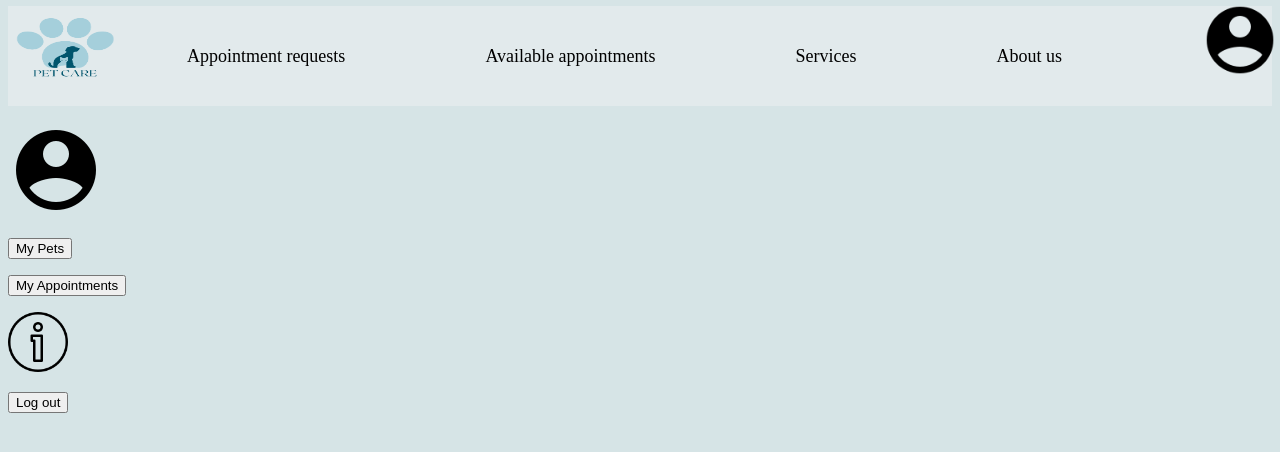
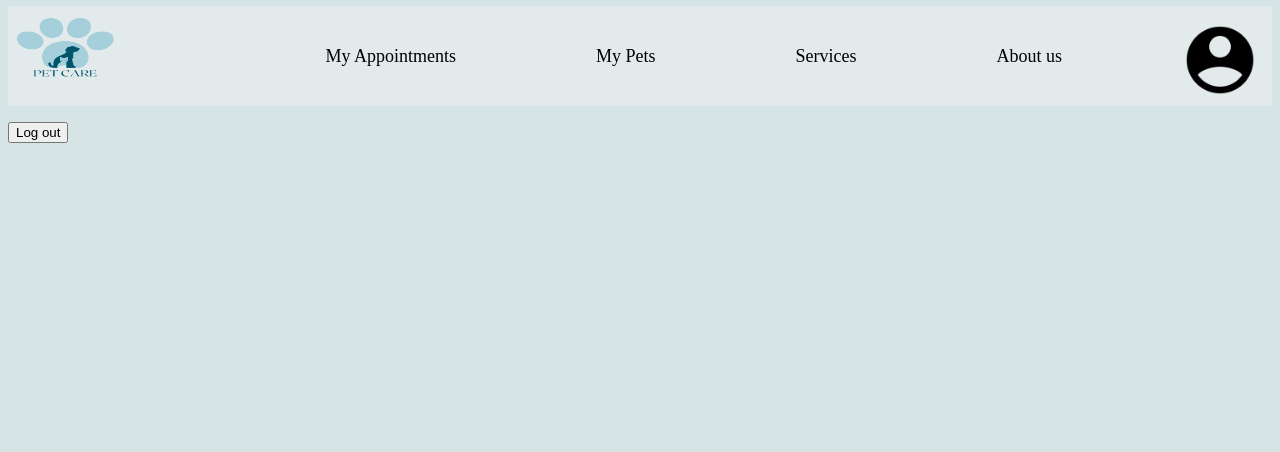
Before and after one commit to Alhanoufala/Pet-care, a PHP site: page /ownerHomePage.html in a window 1280 px wide. Shown: the top 452 px of the page. Run offline with PHP 8.4, Linux system fonts and the light colour scheme.

Commit message:
ownerHomePage bar

```diff
--- a/managerHomePage.html
+++ b/managerHomePage.html
@@ -11,7 +11,7 @@
 
    <div class="navbar">
    <a href="ManagerAboutUs.html">About us</a>
-  <a href="Services.html" class= "active"> Services</a>
+  <a href="Services.html"> Services</a>
   <a href="availableAppointments.html">Available appointments</a>
   <a href="appointmentRequests.html">Appointment requests</a>
    <img src="images/PET CARE-2.png"  class= "logo" alt= "logo of pet care" > </div>
--- a/ownerHomePage.html
+++ b/ownerHomePage.html
@@ -13,19 +13,12 @@
         <a href = "ownerProfile.html"><img src = "images/Profile.png"  class= "profile"  alt= "Profile image" ></a></p>
       <a href="ManagerAboutUs.html">About us</a>
      <a href="Services.html" class= "active"> Services</a>
-     <a href="availableAppointments.html">Available appointments</a>
-     <a href="appointmentRequests.html">Appointment requests</a>
+     <a href = "myPets.html">My Pets</a>
+     <a href = "test.html">My Appointments</a>
       <img src="images/PET CARE-2.png"  class= "logo" alt= "logo of pet care" > </div>
          </div>
 
-      <p><a href = "ownerProfile.html"><img src = "images/Profile.png" width="96" height="96" alt= "Profile image" ></a></p>
 
-      <p><a href = "myPets.html"><button type="button">My Pets</button></a></p>
-      <!--Layan-->
-      <p><a href = "test.html"><button type="button">My Appointments</button></a></p>
-      <!---->
-
-      <p><a href = "ownerAboutUs.html"><img src = "images/aboutUs.png" width="60" height="60" alt= "About us image" ></a></p>
 
 
       <p><a href = "Pet Care.html"><button type="button">Log out</button></a></p>
--- a/styles/ownerHomePage.css
+++ b/styles/ownerHomePage.css
@@ -45,8 +45,8 @@ body{
 
            .profile{
             position: absolute;
-             top: 0px;
-             right: 0px;
+             top: 20px;
+             right: 20px;
              width: 80px;
              height: 80px;
            }
```
